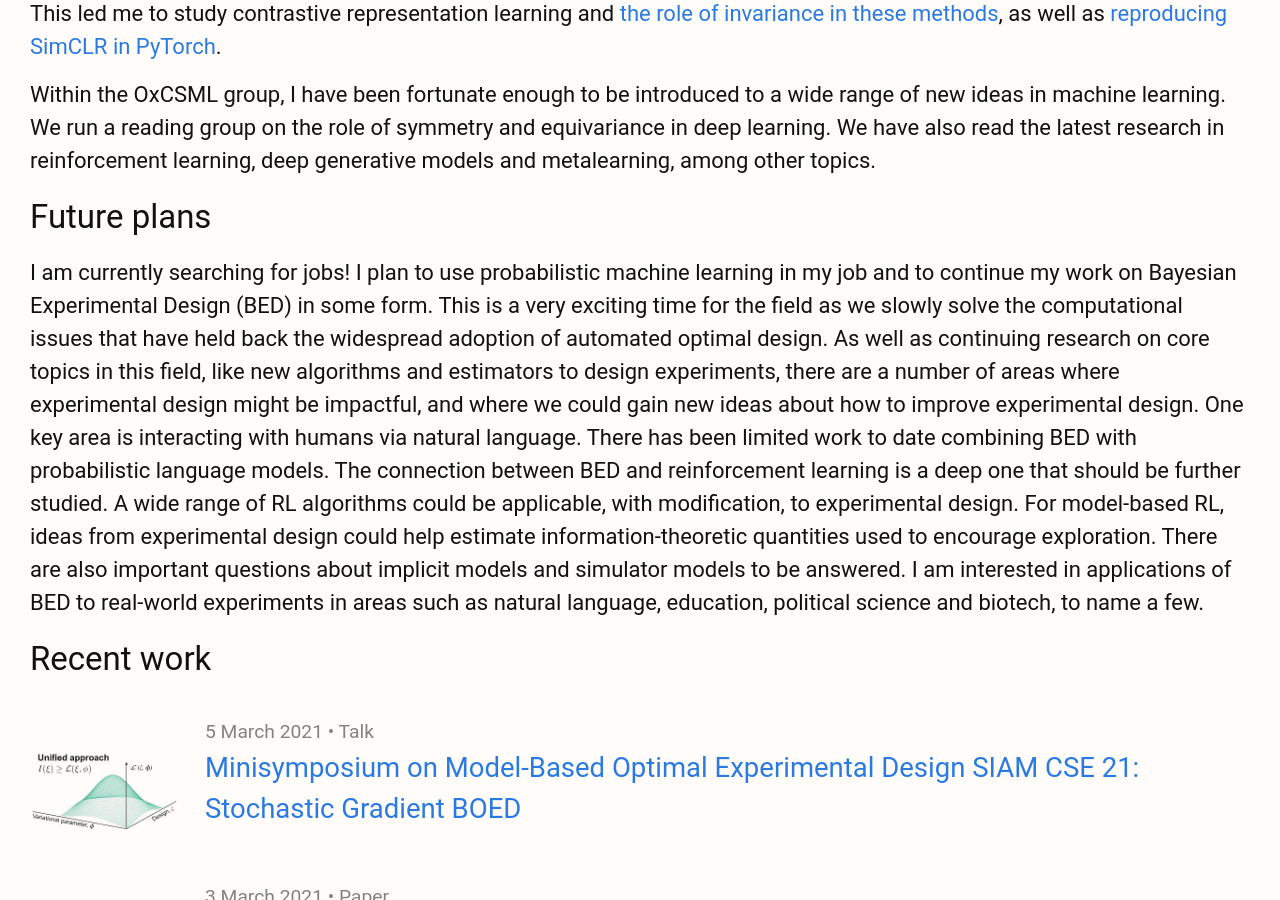
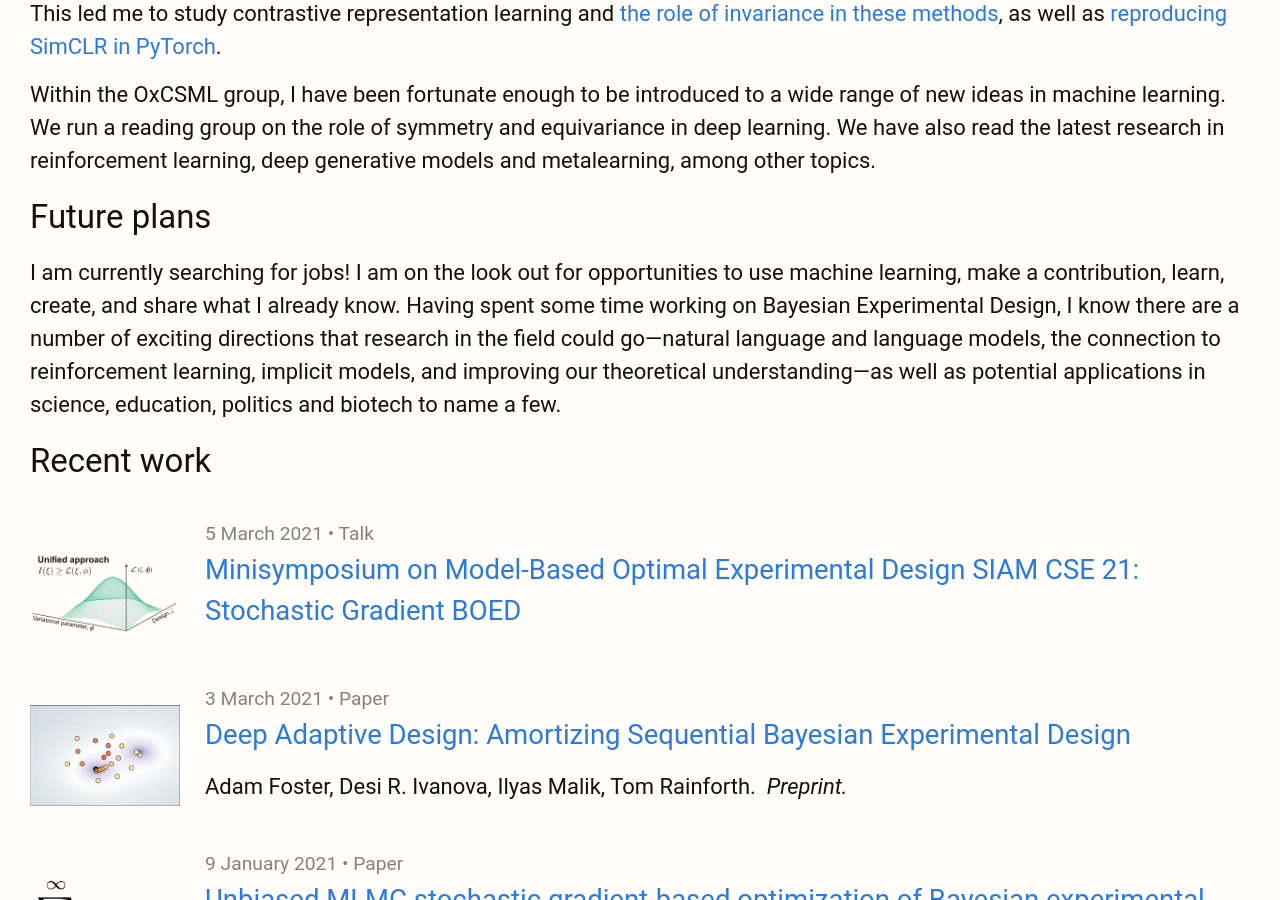
Before and after one commit to ae-foster/ae-foster.github.io, a Jekyll site: the page built from index.markdown, in a window 1280 px wide and 900 px high, scrolled down 700 px. Built offline with Jekyll 4.4.1, drawn with Linux system fonts in a browser that asks for light colours.

Commit message:
Rewrite Future Plans

```diff
--- a/index.markdown
+++ b/index.markdown
@@ -27,9 +27,5 @@ We have also read the latest research in reinforcement learning, deep generative
 
 ## Future plans
 I am currently searching for jobs!
-I plan to use probabilistic machine learning in my job and to continue my work on Bayesian Experimental Design (BED) in some form. This is a very exciting time for the field as we slowly solve the computational issues that have held back the widespread adoption of automated optimal design.
-As well as continuing research on core topics in this field, like new algorithms and estimators to design experiments, there are a number of areas where experimental design might be impactful, and where we could gain new ideas about how to improve experimental design.
-One key area is interacting with humans via natural language. There has been limited work to date combining BED with probabilistic language models.
-The connection between BED and reinforcement learning is a deep one that should be further studied. A wide range of RL algorithms could be applicable, with modification, to experimental design. For model-based RL, ideas from experimental design could help estimate information-theoretic quantities used to encourage exploration.
-There are also important questions about implicit models and simulator models to be answered.
-I am interested in applications of BED to real-world experiments in areas such as natural language, education, political science and biotech, to name a few.
+I am on the look out for opportunities to use machine learning, make a contribution, learn, create, and share what I already know.
+Having spent some time working on Bayesian Experimental Design, I know there are a number of exciting directions that research in the field could go&mdash;natural language and language models, the connection to reinforcement learning, implicit models, and improving our theoretical understanding&mdash;as well as potential applications in science, education, politics and biotech to name a few.
```
